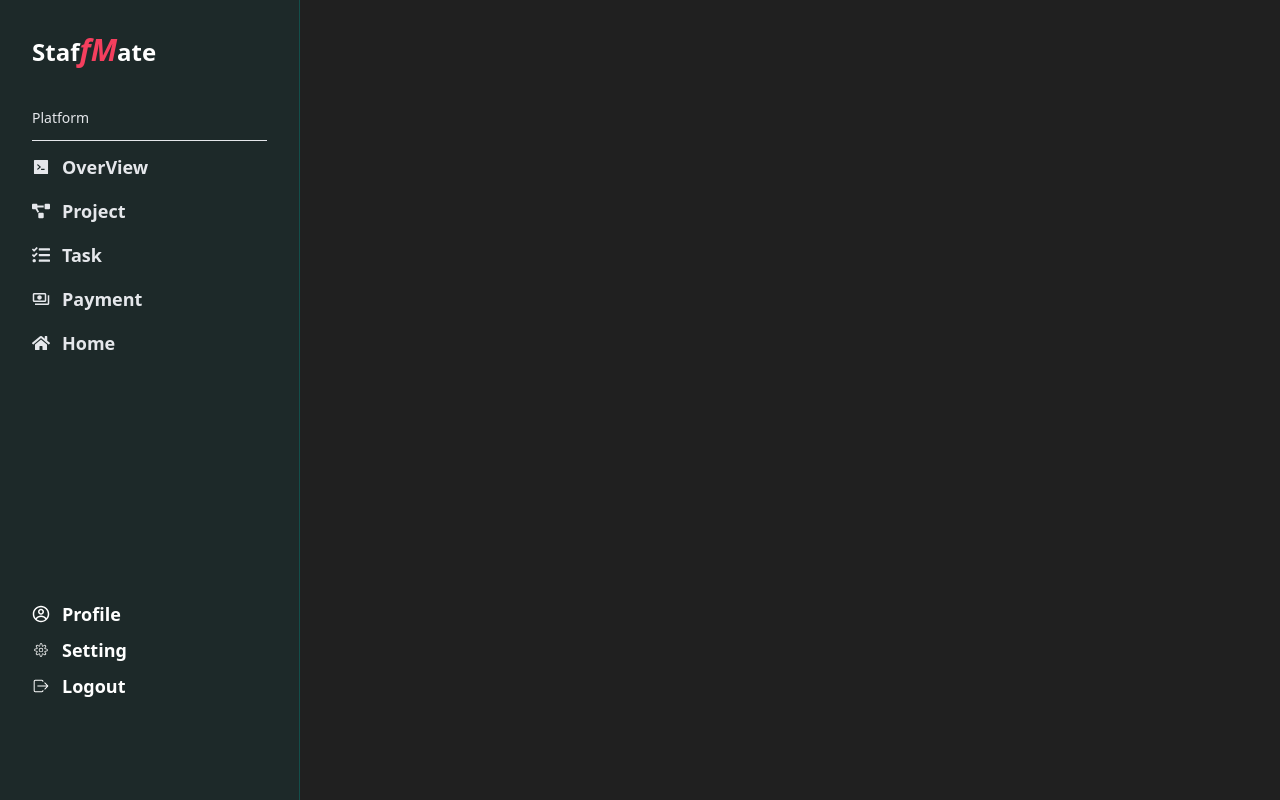
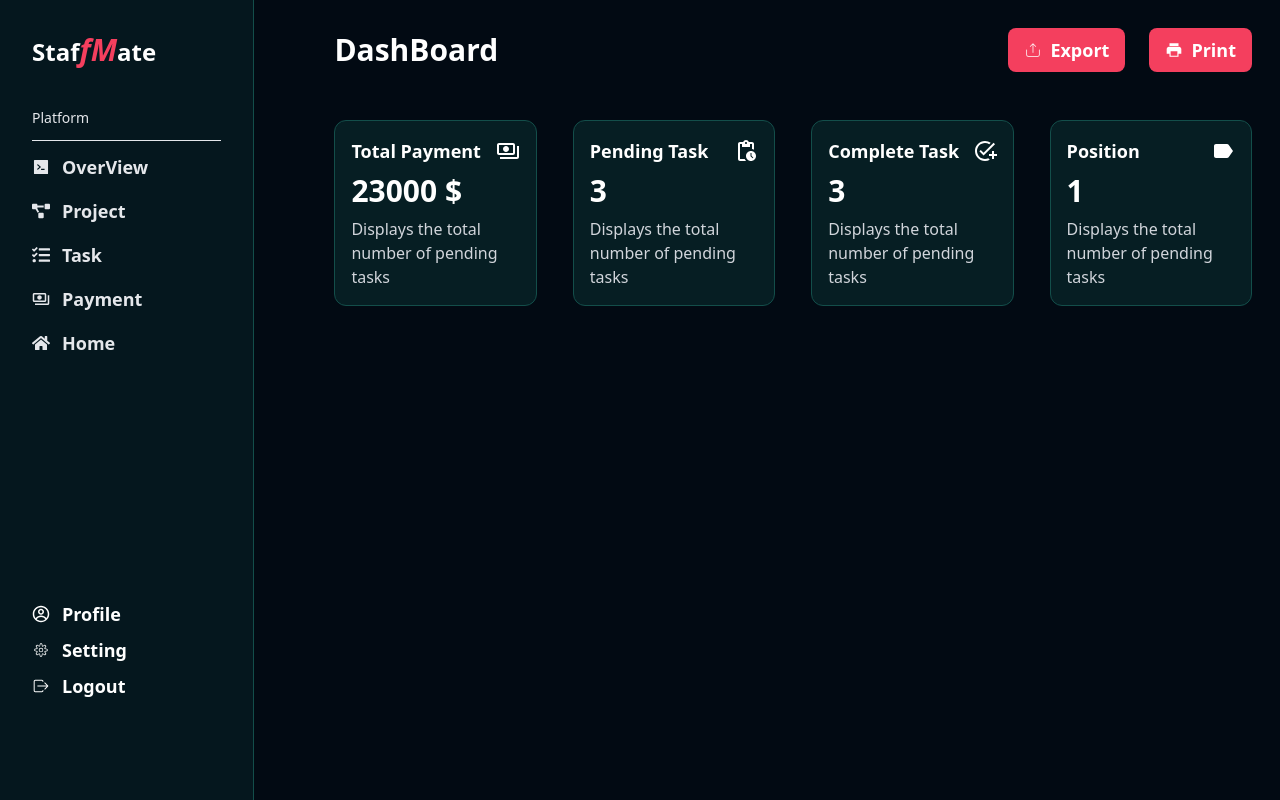
Before and after one commit to harun708280/StafMate-Employee, a React (Vite) app: page /dashboard in a window 1280 px wide. Built offline with nearby package versions, Linux system fonts and the light colour scheme; no server answers.

Commit message:
empolye dashboard card

```diff
--- /dev/null
+++ b/src/Empolye/OverViewCard.jsx
@@ -0,0 +1,43 @@
+import React from 'react';
+import { MdAddTask, MdLabel, MdOutlinePayments, MdOutlinePendingActions } from "react-icons/md";
+const OverViewCard = () => {
+    return (
+        <div className='my-12 grid grid-cols-4 gap-9 mr-7'>
+            <div className="border rounded-xl  border-primary bg-primary p-4 bg-opacity-30">
+                <div className="flex justify-between items-center text-lg font-semibold">
+                    <h1>Total Payment</h1>
+                    <p className='text-2xl font-bold'><MdOutlinePayments /></p>
+                </div>
+                <h1 className='text-3xl font-bold my-2'>23000 $</h1>
+                <p className='text-gray-300'>Displays the total number of pending tasks</p>
+            </div>
+            <div className="border rounded-xl border-primary bg-primary p-4 bg-opacity-30">
+                <div className="flex justify-between items-center text-lg font-semibold">
+                    <h1>Pending Task</h1>
+                    <p className='text-2xl font-bold'><MdOutlinePendingActions /></p>
+                </div>
+                <h1 className='text-3xl font-bold my-2'>3</h1>
+                <p className='text-gray-300'>Displays the total number of pending tasks</p>
+            </div>
+            <div className="border rounded-xl border-primary bg-primary p-4 bg-opacity-30">
+                <div className="flex justify-between items-center text-lg font-semibold">
+                    <h1>Complete Task</h1>
+                    <p className='text-2xl font-bold'><MdAddTask /></p>
+                </div>
+                <h1 className='text-3xl font-bold my-2'>3</h1>
+                <p className='text-gray-300'>Displays the total number of pending tasks</p>
+            </div>
+
+            <div className="border rounded-xl border-primary bg-primary p-4 bg-opacity-30">
+                <div className="flex justify-between items-center text-lg font-semibold">
+                    <h1>Position</h1>
+                    <p className='text-2xl font-bold'><MdLabel /></p>
+                </div>
+                <h1 className='text-3xl font-bold my-2'>1</h1>
+                <p className='text-gray-300'>Displays the total number of pending tasks</p>
+            </div>
+        </div>
+    );
+};
+
+export default OverViewCard;
--- a/src/Empolye/Overview.jsx
+++ b/src/Empolye/Overview.jsx
@@ -1,9 +1,20 @@
 import React from 'react';
-
+import { CiExport } from "react-icons/ci";
+import { IoMdPrint } from "react-icons/io";
+import OverViewCard from './OverViewCard';
 const Overview = () => {
     return (
-        <div>
-
+        <div className='my-7 w-11/12 mx-auto'>
+            <div className="flex justify-between items-center ">
+                <div className="">
+                <h1 className='text-3xl font-extrabold '>DashBoard</h1>
+                </div>
+                <div className="flex gap-6 mr-7">
+                    <button className='bg-secondary py-2 px-4 rounded-lg text-lg font-semibold flex items-center gap-2 '> <CiExport /> Export</button>
+                    <button className='bg-secondary py-2 px-4 rounded-lg text-lg font-semibold flex items-center gap-2 ' > <IoMdPrint /> Print</button>
+                </div>
+            </div>
+            <OverViewCard></OverViewCard>
         </div>
     );
 };
--- a/src/Layout/DashLyout.jsx
+++ b/src/Layout/DashLyout.jsx
@@ -4,7 +4,7 @@ import { Outlet } from 'react-router-dom';
 
 const DashLyout = () => {
     return (
-        <div className='bg-[#202020] min-h-svh'>
+        <div className='bg-[#020a13] min-h-svh flex gap-20 text-white'>
             <DashNav></DashNav>
             <Outlet></Outlet>
         </div>
```
Also changed, not shown: src/Route/Route.jsx (+8 -1 lines).
